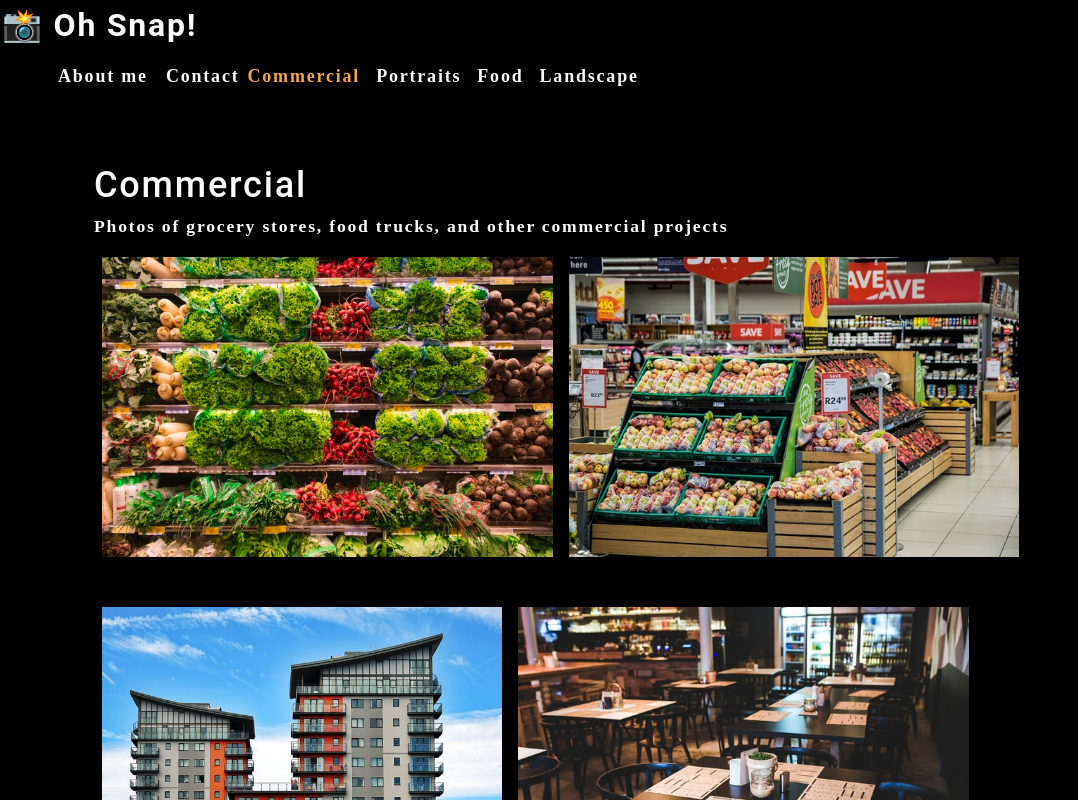
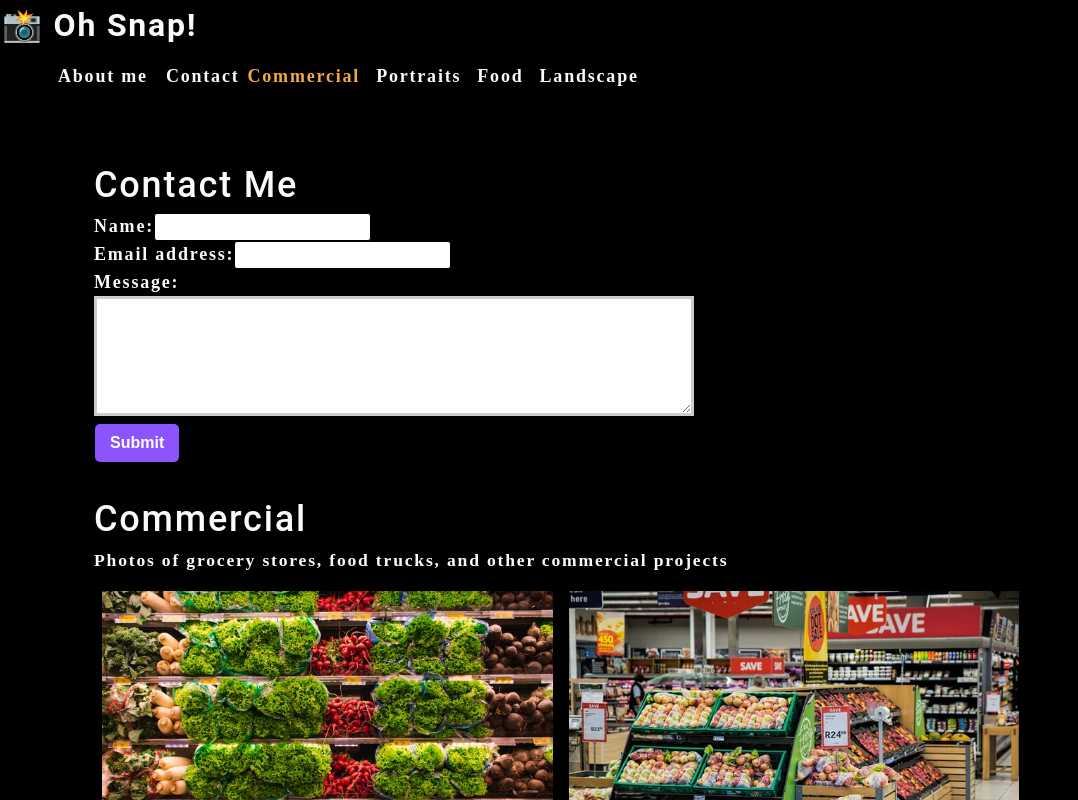
Before and after one commit to AndrewFaugno/photo-port, a React (Create React App) app: page / in a window 1280 px wide. Shown: the top 800 px of the page, without its empty margins (0-1078 px from the left). Built offline with nearby package versions, Linux system fonts and the light colour scheme.

Commit message:
added form handlechanger

```diff
--- a/src/App.js
+++ b/src/App.js
@@ -2,6 +2,7 @@ import React, { useState } from 'react';
 import Nav from './components/Nav';
 import About from './components/About';
 import Gallery from './components/Gallery';
+import ContactForm from './components/Contact';
 
 function App() {
   const [categories] = useState([
@@ -24,6 +25,7 @@ function App() {
         currentCategory={currentCategory}
       ></Nav>
       <main>
+        <ContactForm></ContactForm>
         <Gallery currentCategory={currentCategory}></Gallery>
         <About></About>
       </main>
--- a/src/components/Contact/index.js
+++ b/src/components/Contact/index.js
@@ -1,26 +1,35 @@
-import React from 'react';
+import React, { useState } from "react";
 
 function ContactForm() {
+    const [formState, setFormState] = useState({ name: '', email: '', message: ''});
+    const { name, email, message } = formState;
+
+    function handleChange(e) {
+        setFormState({...formState, [e.target.name]: e.target.value });
+    }
+
+    console.log(formState);
+
     return (
         <section>
             <h1>Contact Me</h1>
-            <form id='contact-form'>
+            <form id="contact-form">
                 <div>
-                    <label htmlFor='name'>Name:</label>
-                    <input type='text' name='name' />
+                    <label htmlFor="name">Name:</label>
+                    <input type="text" name="name" onChange={handleChange} defaultValue={name}/>
                 </div>
                 <div>
-                    <label htmlFor='email'>Email address:</label>
-                    <input type='email' name='email' />
+                    <label htmlFor="email">Email address:</label>
+                    <input type="email" name="email" onChange={handleChange} defaultValue={email}/>
                 </div>
                 <div>
-                    <label htmlFor='message'>Message:</label>
-                    <input type='message' rows='5' />
+                    <label htmlFor="message">Message:</label>
+                    <textarea type="message" rows="5" onChange={handleChange} defaultValue={message}/>
                 </div>
-                <button type='submit'>Submit</button>
+                <button type="submit">Submit</button>
             </form>
         </section>
-    )
+    );
 }
 
 export default ContactForm;
```
